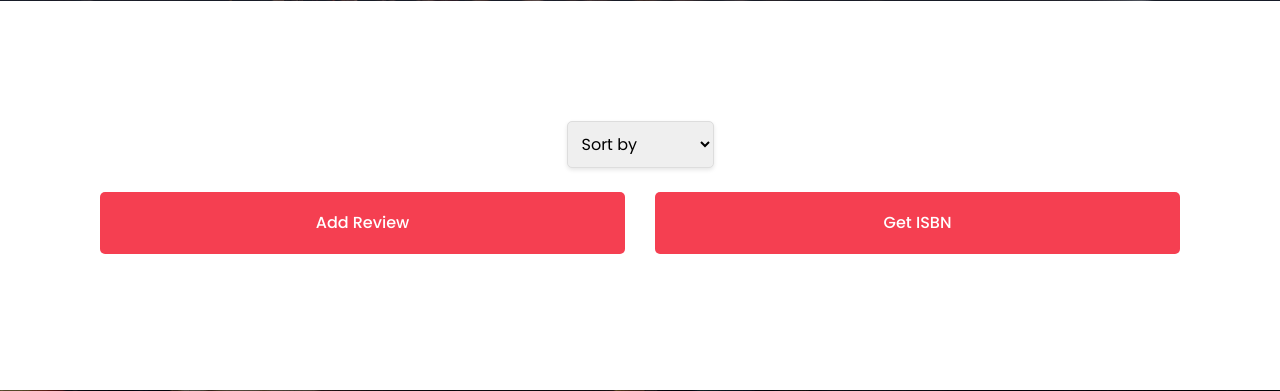
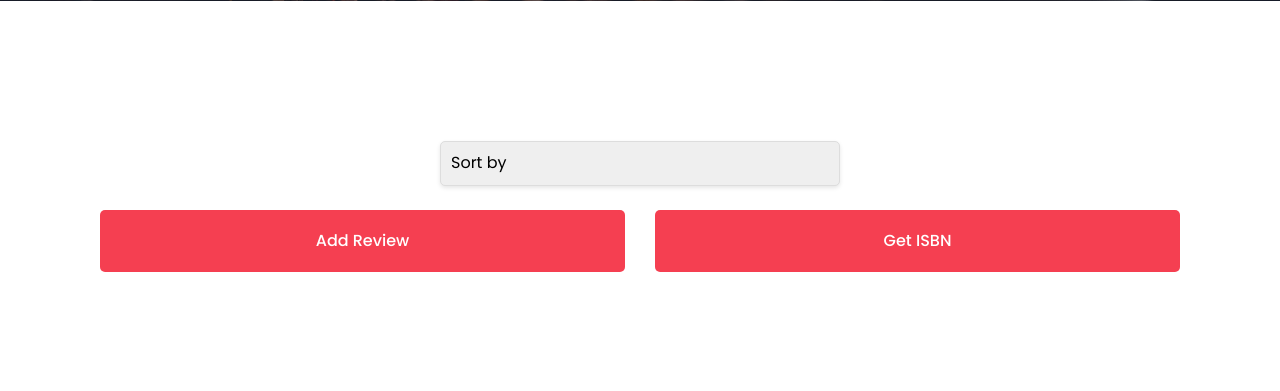
Before and after one commit to mhdshanu/Literary-realm, a Node server app: page / in a window 1280 px wide. Shown: the part 599-990 px from the top of the page. Run offline with Node 20, Linux system fonts and the light colour scheme; data that the repository does not hold is empty; some web fonts are replaced.

Commit message:
Small tweeks

```diff
--- a/views/index.ejs
+++ b/views/index.ejs
@@ -42,7 +42,6 @@
     <div class="container">
         <div class="row fullscreen d-flex align-items-center justify-content-center">
             <div class="col-lg-5 order-lg-1 banner-right">
-                <img class="img-fluid" src="img/book-club.png" alt="Book Club">
             </div>
             <div class="col-lg-7 order-lg-2 text-center" style="position: relative; z-index: 2;">
                 <div class="banner-content text-white" style="width: 80%; margin: auto;">
@@ -71,13 +70,19 @@
         <div class="container">
             <!-- Sorting Dropdown -->
             <div class="sorting-container text-center mb-4">
-                <form action="/" method="GET" style="display: inline-block; max-width: 400px;">
-                    <select name="sort" onchange="this.form.submit()" style="width: 100%; padding: 10px; font-size: 16px; border-radius: 5px; border: 1px solid #ddd; box-shadow: 0 2px 4px rgba(0,0,0,0.1);">
+                <form action="/" method="GET" style="max-width: 400px; margin: 20px auto; position: relative;">
+
+                    <select name="sort" onchange="this.form.submit()"
+                        style="width: 100% !important; padding: 10px !important; font-size: 16px !important; border-radius: 5px !important; border: 1px solid #ddd !important; box-shadow: 0 2px 4px rgba(0,0,0,0.1) !important; -webkit-appearance: none !important; -moz-appearance: none !important; appearance: none !important;">
                         <option value="" disabled selected>Sort by</option>
                         <option value="name">Name</option>
                         <option value="rating">Rating</option>
                         <option value="newly_added">Newly Added</option>
                     </select>
+
+                    <!-- Add a pseudo-element for the dropdown arrow -->
+                    <div style="position: absolute; right: 10px; top: 50%; transform: translateY(-50%); pointer-events: none; font-family: 'Font Awesome 6 Free'; font-weight: 900; content: '\f078' !important;"></div>
+
                 </form>
             </div>
 
@@ -114,7 +119,15 @@
                         <p style="font-size: 18px !important; line-height: 1.8 !important; font-family: 'Your Ancient Font', serif !important; white-space: pre-wrap !important; word-wrap: break-word !important; overflow-wrap: break-word !important;">How strongly I recommend it: <%= book.rating %>/10</p>
 
                         <br>
-                        <p name="description" style="font-size: 18px !important; line-height: 1.8 !important; font-family: 'Your Fancy Font', cursive !important; white-space: pre-wrap !important; word-wrap: break-word !important; overflow-wrap: break-word !important;"><%= book.description %></p>
+                        <p name="description" style="
+                        font-size: 18px !important;
+                        line-height: 1.8 !important;
+                        font-family: 'Georgia', serif !important;
+                        white-space: pre-wrap !important;
+                        word-wrap: break-word !important;
+                        overflow-wrap: break-word !important;
+                    "><%= book.description %></p>
+
 
                         <br>
                         <div class="book-actions">
--- a/views/partials/header.ejs
+++ b/views/partials/header.ejs
@@ -5,6 +5,7 @@
     <meta name="viewport" content="width=device-width, initial-scale=1.0">
     <title>Document</title>
     <link rel="stylesheet" href="/styles/main.css">
+    <link rel="stylesheet" href="https://cdnjs.cloudflare.com/ajax/libs/font-awesome/6.0.0-beta3/css/all.min.css">
 </head>
 <body>
     <header id="header" id="home">
@@ -17,7 +18,7 @@
                     </a>
                 </div>
                 <nav id="nav-menu-container">
-                    <ul class="nav-menu">
+                    <ul class="nav-menu" class="fas fa-bars">
                         <li class="menu-active"><a href="/">Home</a></li>
                         <li><a href="/#about">Explore</a></li>
                         <li><a href="/about">About Us</a></li>
```
